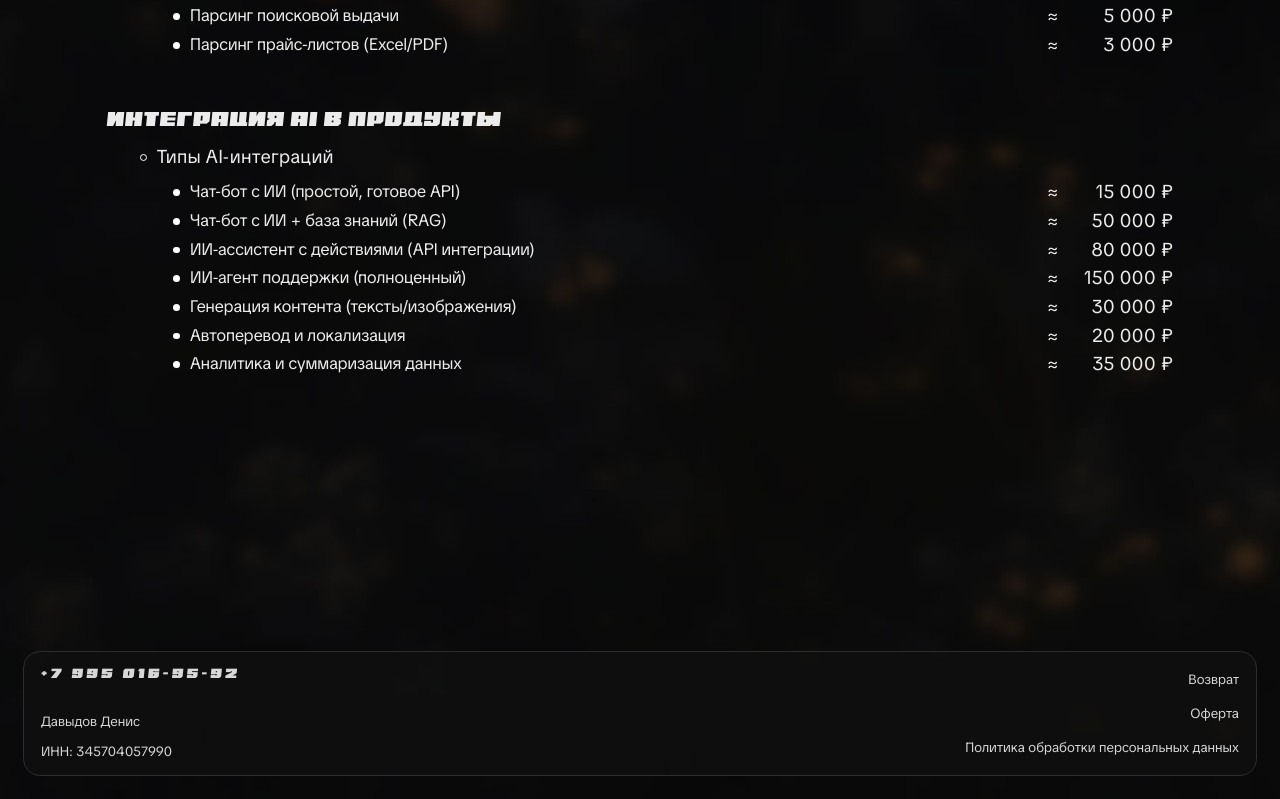
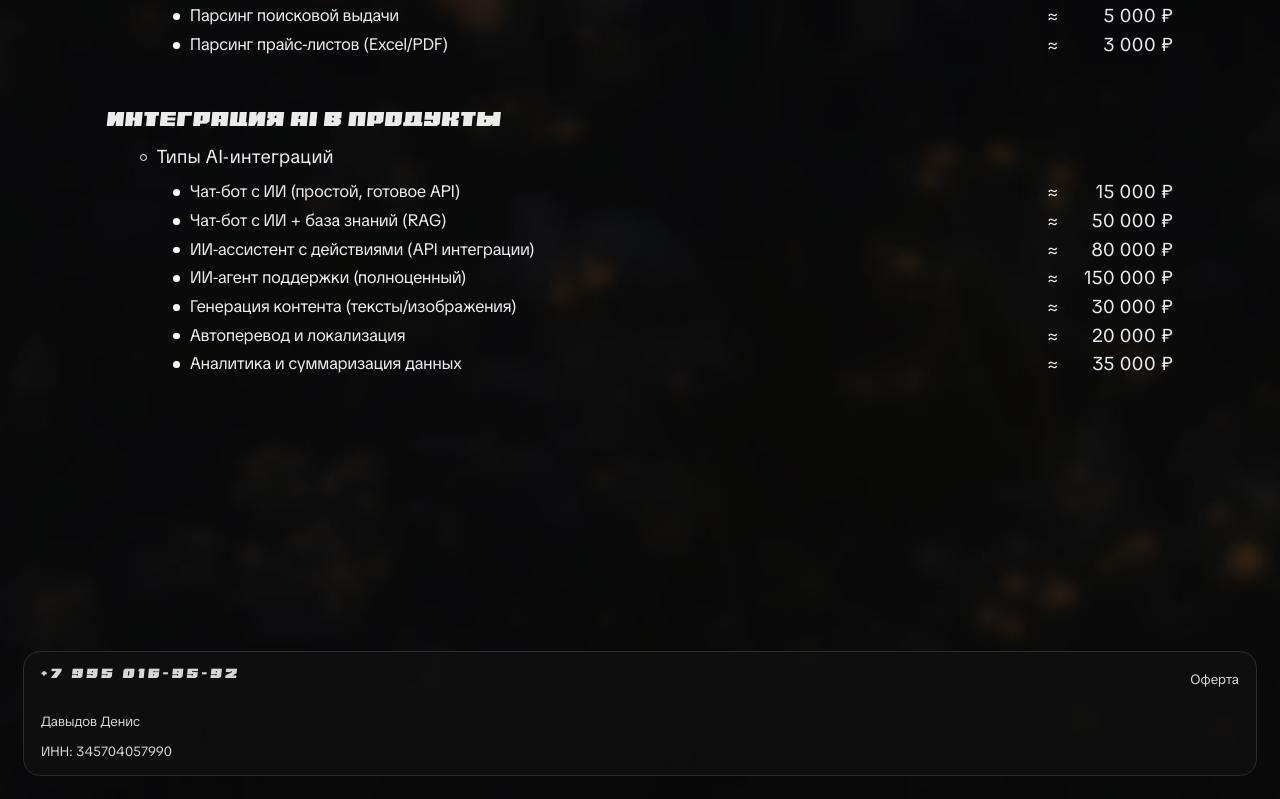
Before and after one commit to IT-Knight-Company/IT-Knight, a plain HTML site: page index.html in a window 1280 px wide. Shown: the part 3965-4764 px from the top of the page. Drawn offline with Linux system fonts and the light colour scheme.

Commit message:
Add files via upload

```diff
--- a/index.html
+++ b/index.html
@@ -370,9 +370,9 @@
                     </div>
                 </div>
                 <div class="r">
-                    <button>Возврат</button>
-                    <button>Оферта</button>
-                    <button>Политика обработки персональных данных</button>
+                    <!--<button>Возврат</button>-->
+                    <button id="offer">Оферта</button>
+                    <!--<button>Политика обработки персональных данных</button>-->
                 </div>
             </div>
 
```
Also changed, not shown: 1 other file.
